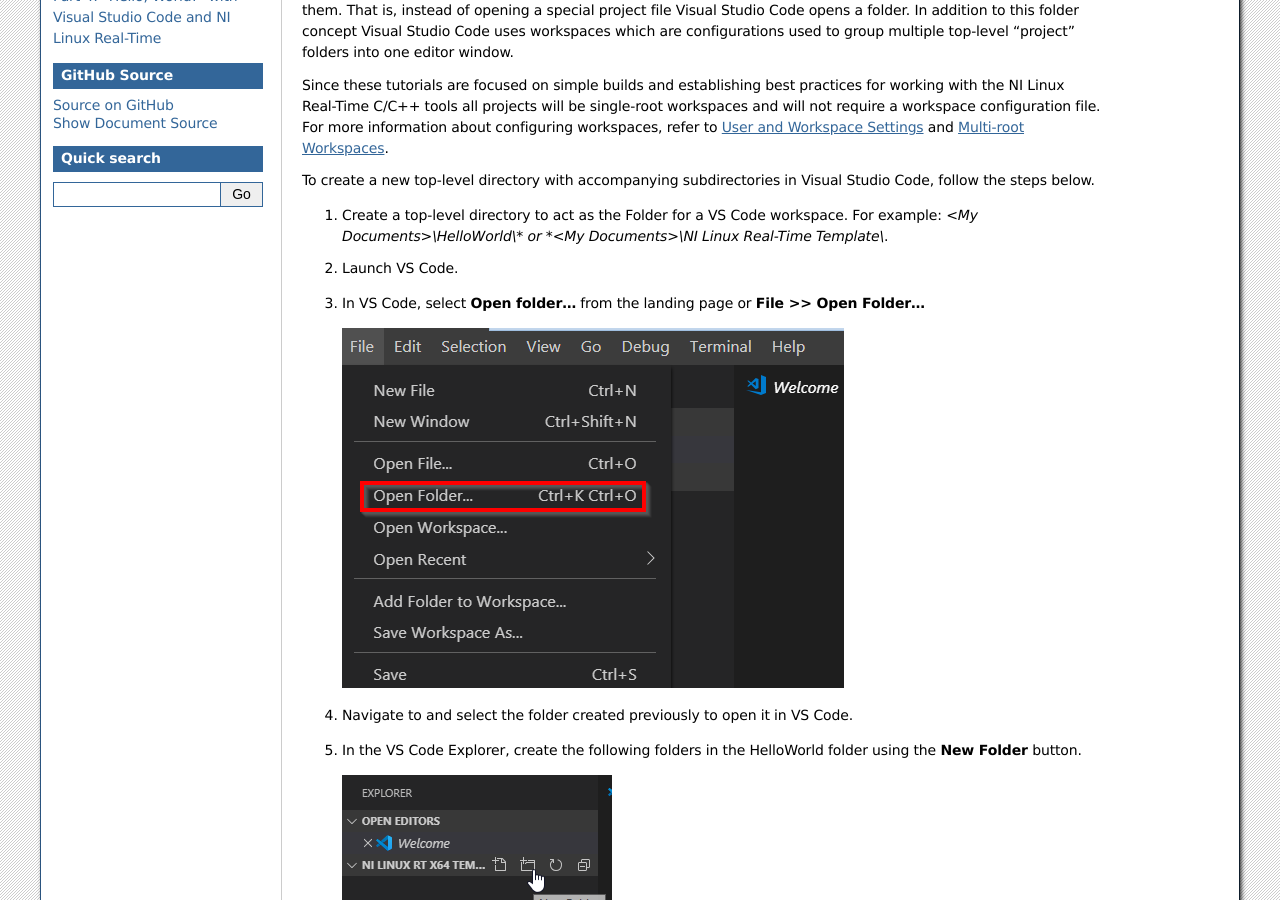
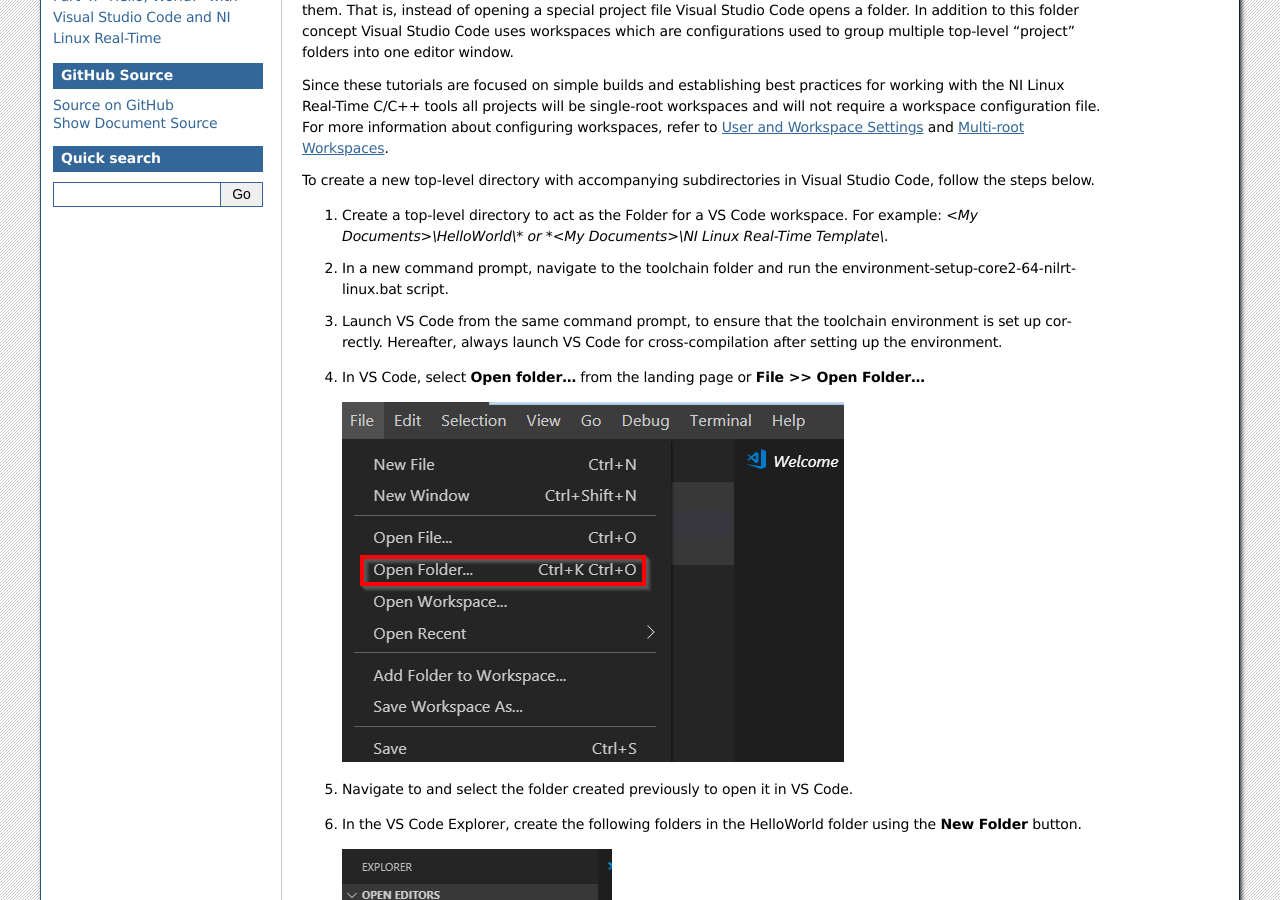
Before and after one commit to ni/nilrt-docs, a Sphinx documentation site: the page built from docs/source/cross_compile/config_vs_code.rst, in a window 1280 px wide and 900 px high, scrolled down 634 px. Built offline with Sphinx 7.4.7, drawn with Linux system fonts in a browser that asks for light colours.

Commit message:
Add instructions to run environment-setup-core2-64-nilrt-linux.bat
This script should be run to ensure the cross-compilation environment
is set up correctly for development in VS Code.

Signed-off-by: Shruthi Ravichandran <shruthi.ravichandran@ni.com>

```diff
--- a/docs/source/cross_compile/config_vs_code.rst
+++ b/docs/source/cross_compile/config_vs_code.rst
@@ -41,17 +41,22 @@
    workspace. For example: *<My Documents>\\HelloWorld\\\* or *<My
    Documents>\\NI Linux Real-Time Template\\*.
 
-2. Launch VS Code.
+2. In a new command prompt, navigate to the toolchain folder and run the
+   environment-setup-core2-64-nilrt-linux.bat script.
 
-3. | In VS Code, select **Open folder…** from the landing page or **File
+3. Launch VS Code from the same command prompt, to ensure that the toolchain
+   environment is set up correctly. Hereafter, always launch VS Code for
+   cross-compilation after setting up the environment.
+
+4. | In VS Code, select **Open folder…** from the landing page or **File
      >> Open Folder…**
 
    .. image:: media/config_vscode/image1.png
 
-4. Navigate to and select the folder created previously to open it in VS
+5. Navigate to and select the folder created previously to open it in VS
    Code.
 
-5. | In the VS Code Explorer, create the following folders in the
+6. | In the VS Code Explorer, create the following folders in the
      HelloWorld folder using the **New Folder** button.
 
    .. image:: media/config_vscode/image2.png
```
Also changed, not shown: other parts of docs/source/cross_compile/config_vs_code.rst (+1 -1 lines).
